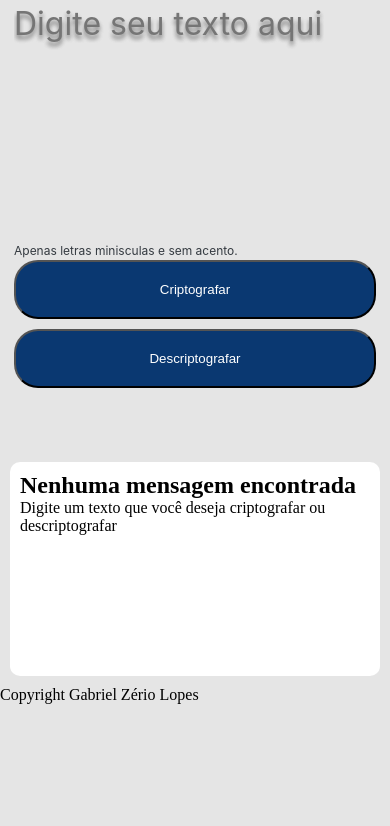
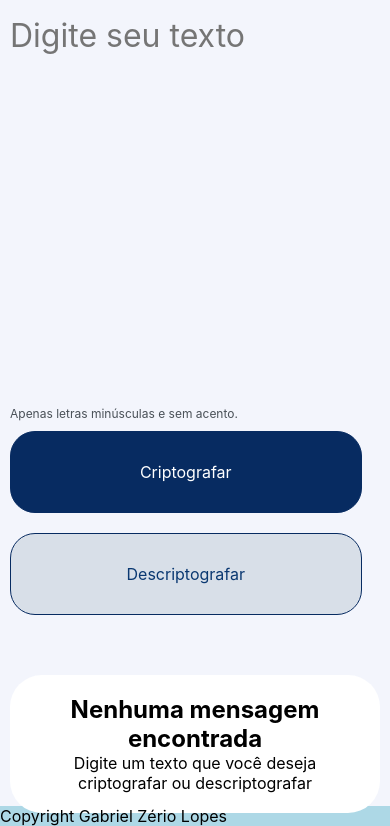
Before and after one commit to gabrielzerio/codificador-texto-JS, a plain HTML site: page index.html in a window 390 px wide. Shown: the part 94-920 px from the top of the page. Before the commit the page ends 854 px from the top, so only its background shows below. Drawn offline with Linux system fonts and the light colour scheme.

Commit message:
refiz o layou/arrumar rodape que fica subindo no mobile

```diff
--- a/index.html
+++ b/index.html
@@ -10,34 +10,34 @@
 </head>
 
 <body>
+
     <header>
-        <img src="imgs/Logo.svg" alt="Logo Alura">
+        <img src="imgs/logop.png" alt="Logo Alura">
     </header>
 
-
     <main>
-        <section class="section-input">
-            <form class="input">
-                <textarea class="textarea" placeholder="Digite seu texto aqui"></textarea>
-                <div class="belowOutput">
-                    <p>Apenas letras minisculas e sem acento.</p>
-                    <div class="btnsEncDec">
+        <div class="container">
+            <section class="inputSection">
+                <textarea name="" class="inputTexto" cols="30" rows="10" placeholder="Digite seu texto"></textarea>
+                <div class="labelEBotoes">
+                    <p>Apenas letras minúsculas e sem acento.</p>
+                    <div class="botoes">
                         <button>Criptografar</button>
                         <button>Descriptografar</button>
                     </div>
                 </div>
-            </form>
-        </section>
-        <section class="section-output">
-            <h2>Nenhuma mensagem encontrada</h2>
-            <p>Digite um texto que você deseja criptografar ou descriptografar</p>
-        </section>
-
+            </section>
+            <section class="outputSection">
+                <img src="imgs/img-pessoaProcurando.svg" alt="pessoaProcurando">
+                <h2>Nenhuma mensagem encontrada</h2>
+                <p>Digite um texto que você deseja criptografar ou descriptografar</p>
+            </section>
+        </div>
     </main>
 
-    <footer>
-        Copyright Gabriel Zério Lopes
-    </footer>
+    <!-- fooooooooooooooooter chato em-->
+    <footer>Copyright Gabriel Zério Lopes</footer>
+
 </body>
 
 </html>
--- a/style.css
+++ b/style.css
@@ -1,109 +1,169 @@
 :root {
-    --background: #E5E5E5;
+    --background: #F3F5FC;
+    --dark-blue-400: #072b61;
+    --dark-blue-300: #0a3871;
+    --gray: #D8DFE8;
 }
 
 * {
     box-sizing: border-box;
     margin: 0;
     padding: 0;
+    font-family: 'Inter', sans-serif;
+    font-style: normal;
 }
 
 body {
     background-color: var(--background);
-    height: 100vh;
+    width: 100%;
+    height: 900px; /* ARRUMAR AQUI DEPOIS */
 }
 
 header img {
-    margin-top: 20px;
+    margin-top: 2%;
+    margin-left: 5%;
     position: absolute;
 }
 
-/*****  COMEÇO DA AREA DO INPUT ***/
 
 main {
-    height: 90%;
+    /*O MEU MAIN ESTÁ SERVINDO PARA CENTRALIZAR O CONTAINER */
     display: flex;
-    gap: 40px;
-    margin-left: 15%;
-    margin-right: 5%;
+    justify-content: center;
+    height: 100%;
+    /*importante esse height ficar aqui !!!!!! */
+    /* OBSERVAR SE ESSE TAMANHO NÃO VAI DAR PROBLEMA DEPOIS NO MOBILE */
+}
+
+.container {
+    width: 1400px;
+    display: flex;
+    gap: 20px;
+    height: 95%;
+}
+
+/*****  COMEÇO DA AREA DO INPUT ***/
+/* */
+
+
+.inputSection {
+    display: flex;
+    flex-direction: column;
+    /* DIREÇÃO DO INPUT-SECT É COLUNA POIS OS BOTÕES FICAM ABAIXO DO INPUT */
+    height: 83%;
+    /* o tamanho do campo de input é menor que o do campo de output (de acordo com o layout fornecido) */
+    flex: 1.5;
+    justify-content: space-between;
+    margin-top: 100px;
+
+}
+
+.inputTexto {
+    /* É O INPUT DO TEXTO PARA CODIFICAR OU DECODIFICAR!! */
+    max-width: 90%;
+    height: 50%;
+    font-size: 32px;
+    background-color: var(--background);
+    resize: none;
+    border: none;
+    outline: none;
+}
+
+.inputSection .labelEBotoes p {
+    font-size: 12px;
+    color: #495057;
+}
+
+.labelEBotoes {
+    /* ESSA CLASSE É A CLASSE QUE ENGLOBA O PARAGRAFO AVISANDO LETRA MINUSCULAS E OS BOTOES, até agora não precisa usar ela...*/
+
+}
+
+.botoes {
+    /*CLASSE DOS BOTOES PRECISA SETAR FLEX PQ É A CLASSE PAI DOS DOIS BOTOES */
+    display: flex;
+    width: 95%;
+    gap: 10px;
+    margin-top: 10px;
+}
+
+.botoes button {
+    flex: 1;
+    border: none;
+    padding: 30px 15px 30px 15px;
+    background-color: var(--dark-blue-400);
+    color: white;
+    font-size: 16px;
+    font-weight: 400;
+    border-radius: 25px;
+    border: 1px solid var(--dark-blue-400);
+}
+
+.botoes button:nth-child(2) {
+    background-color: var(--gray);
+    color: var(--dark-blue-300)
 }
 
 
-.section-input {
+/*****  FIM DA AREA DO INPUT ***/
 
-    flex: 2;
-    margin-top: 5em;
-    border-radius: 10px;
-    padding: 4px;
+/*****  COMEÇO DA AREA DO OUTPUT ***/
+
+.outputSection {
+    flex: 1.1;
+    display: flex;
+    align-items: center;
+    justify-content: center;
+    flex-direction: column;
+    margin-top: 40px;
+    height: 95%;
+    padding: 20px;
+    background-color: white;
+    text-align: center;
+
+    border-radius: 32px;
 }
 
-.input {
-    display: flex;
-    height: 100%;
-    flex-direction: column;
-    justify-content: space-between;
-}
-
-.section-input .textarea {
-    background-color: var(--background);
-    width: 100%;
-    height: 70%;
-    outline: 0;
-    border: none;
-    resize: none;
-    font-family: 'Inter';
-    font-style: normal;
-    font-weight: 400;
-    font-size: 32px;
-    line-height: 150%;
-    color: #0A3871;
-    text-shadow: 0px 4px 4px rgba(0, 0, 0, 0.25), 0px 4px 4px rgba(0, 0, 0, 0.25);
-}
-
-.btnsEncDec {
-    display: flex;
-    gap: 30px;
-}
-
-.btnsEncDec button {
-    flex: 1;
-    background: #0A3871;
-    border-radius: 24px;
-    color: white;
-    padding: 20px;
-}
-
-.belowOutput {
-    font-family: 'Inter';
-    font-style: normal;
-    font-weight: 400;
-    font-size: 12px;
-    line-height: 150%;
-    color: #343A40;
-}
-.belowOutput p:before{
-
-}
-/*****  FIM DA AREA DO INPUT ***/
-
-.section-output {
-    width: 100%;
-    margin-top: 30px;
-    flex: 1;
-    padding: 10px;
-    background-color: #FFFFFF;
-    border-radius: 10px;
+.outputSection img {
+    width: 200px;
+    height: auto;
 }
 
 
-@media(max-width: 800px) {
+/*****  FIM DA AREA DO OUTPUT ***/
+
+footer {
+    background-color: lightblue;
+    bottom: 0;
+}
+
+@media screen and (max-width:768px) {
+
     main {
-        flex-direction: column;
-        margin: 10px;
+        /* a partir de 768px tera um padding no main pros objetos não ficarem colados na tela! */
+        padding: 10px;
+        /* talvez esse padding possa estar no .container aqui em baixo? */
+        height: 100%;
     }
 
-    .btnsEncDec {
+    .container {
+        display: flex;
         flex-direction: column;
-        gap: 10px;
+        width: 100%;
+    }
+
+    section {
+        flex: 1;
+    }
+
+    .outputSection img {
+        display: none;
     }
 }
+
+@media screen and (max-width:500px) {
+    .inputSection .labelEBotoes .botoes {
+        flex-direction: column;
+        gap: 20px;
+    }
+}
```
Also changed, not shown: imgs/Logo.svg (deleted), imgs/bi_exclamation-circle-fill.svg (added), imgs/img-pessoaProcurando.svg (added), imgs/logop.png (added).
